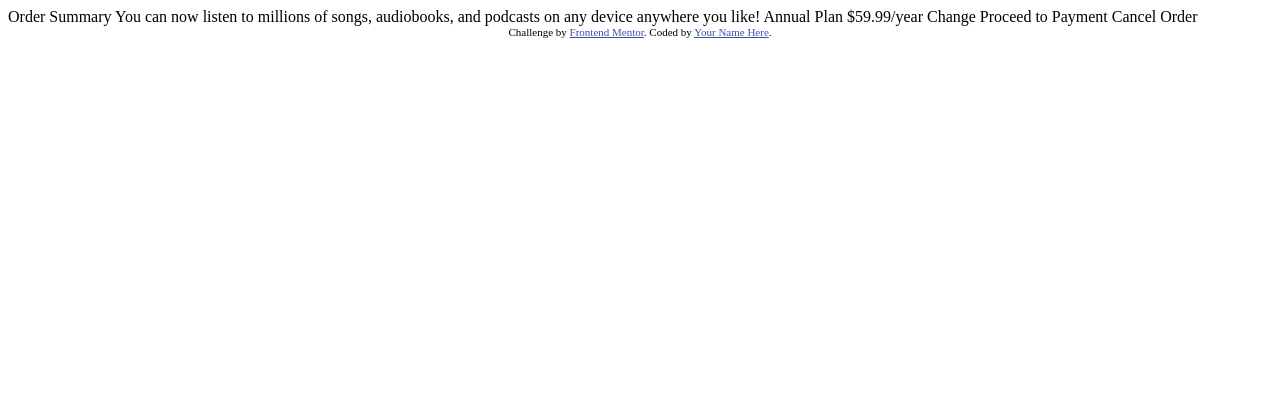
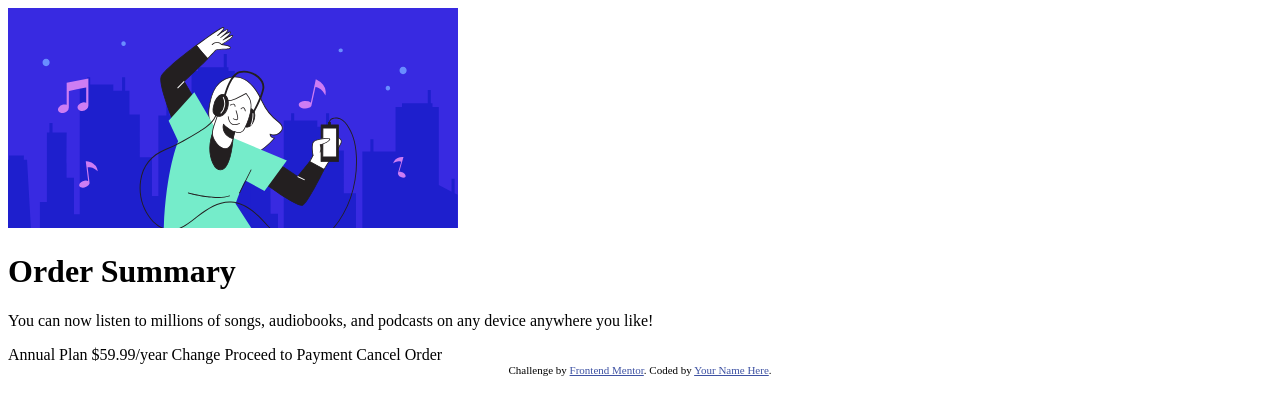
Before and after one commit to Onyeka-Aribeana/Capstone-Project-1, a plain HTML site: page index.html in a window 1280 px wide. Drawn offline with Linux system fonts and the light colour scheme.

Commit message:
First change in the HTML file

```diff
--- a/index.html
+++ b/index.html
@@ -15,11 +15,20 @@
   </style>
 </head>
 <body>
+  <div class="container">
+    <div>
+      <img src="./images/illustration-hero.svg" alt="">
+    </div>
+    <div>
+      <h1>Order Summary</h1>
+      <p>You can now listen to millions of songs, audiobooks, and podcasts on any
+        device anywhere you like!</p>
+    </div>
+  </div>
 
-  Order Summary
 
-  You can now listen to millions of songs, audiobooks, and podcasts on any
-  device anywhere you like!
+
+
 
   Annual Plan
   $59.99/year
```
